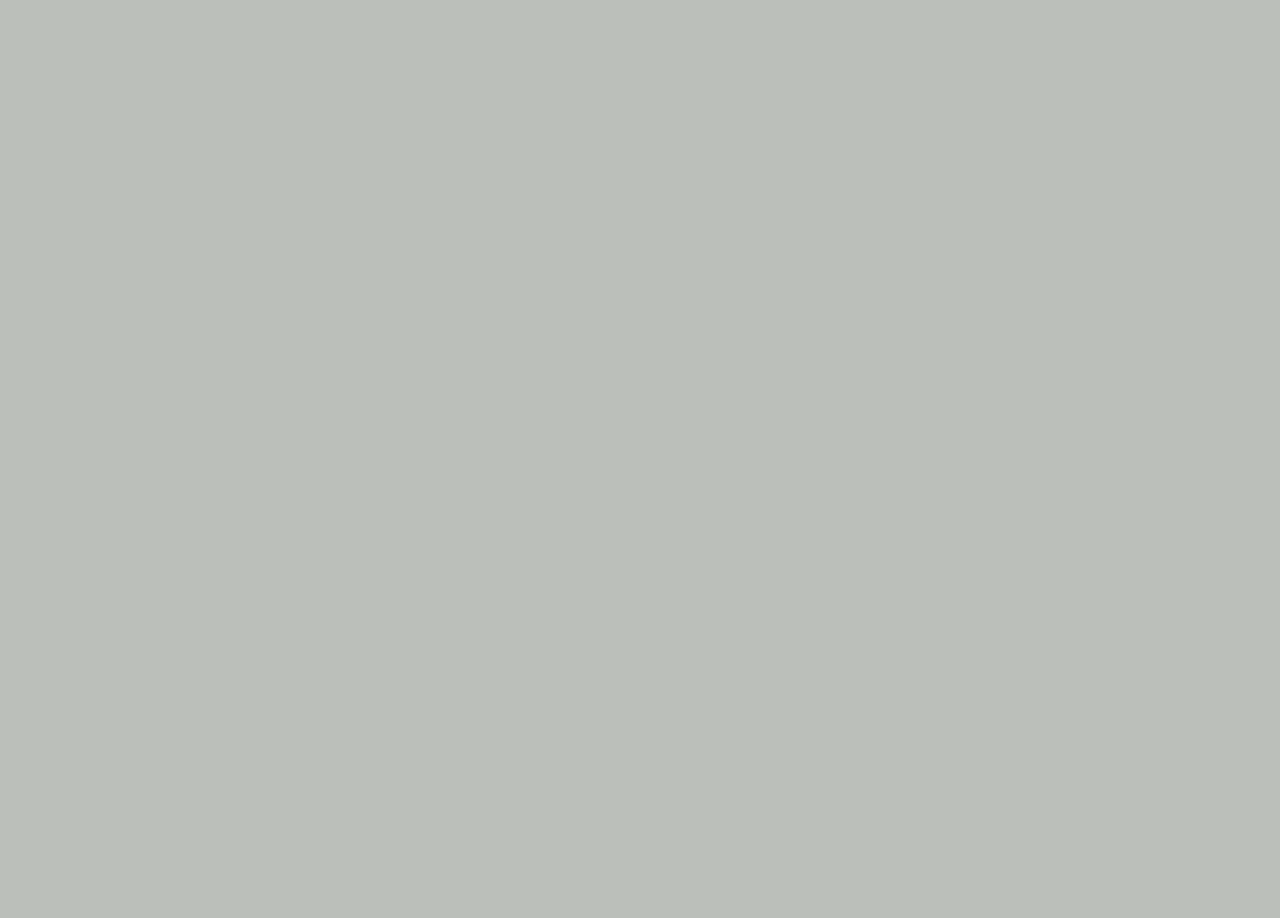
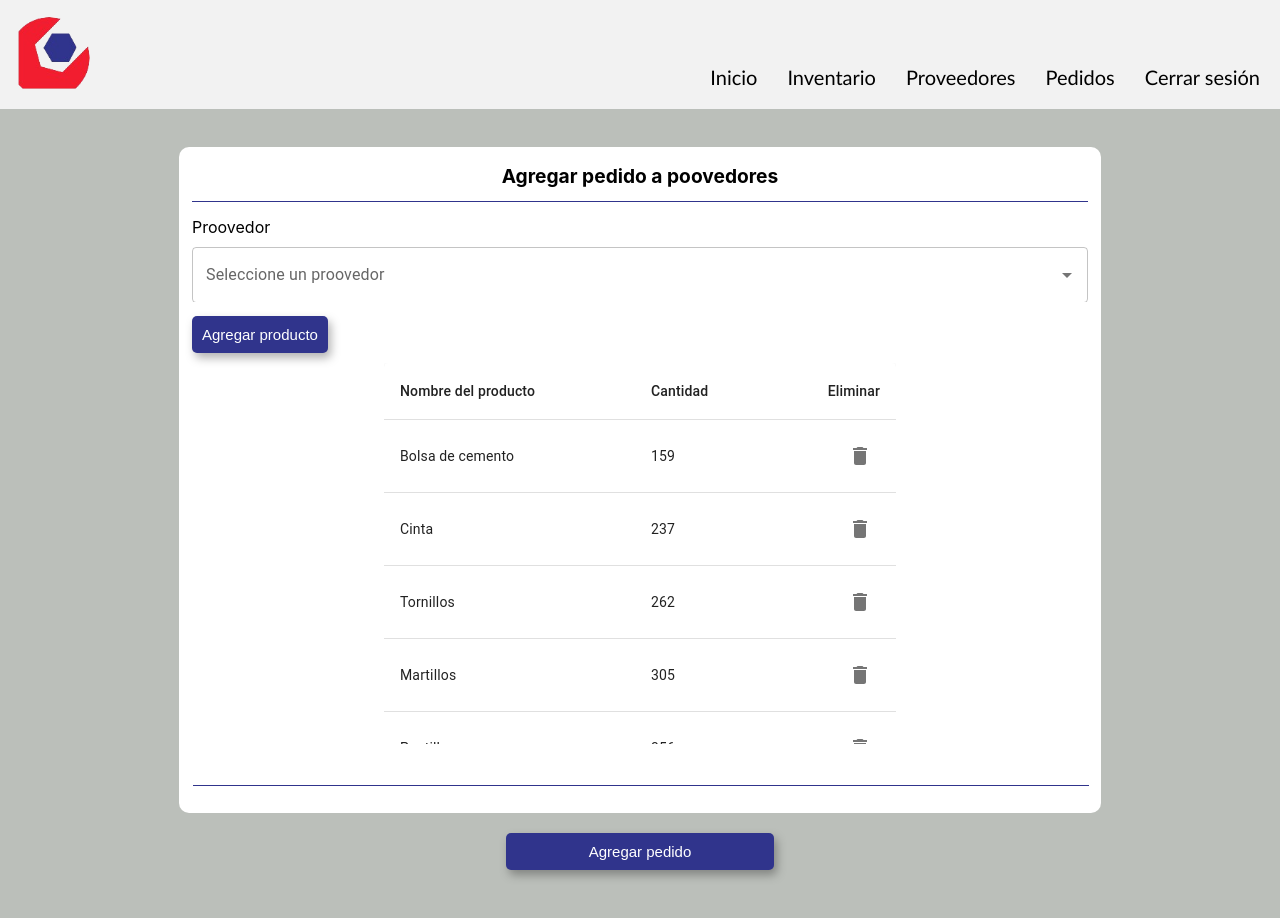
Before and after one commit to Lau36/FerreStock, a React (Create React App) app: page /Pedidos/Crear in a window 1280 px wide. Before the commit this address had no page. Shown: the top 918 px of the page. Before the commit the page ends 800 px from the top, so only its background shows below. Built offline with nearby package versions, Linux system fonts and the light colour scheme.

Commit message:
styles in add orders

```diff
--- a/src/AppRouter.js
+++ b/src/AppRouter.js
@@ -1,24 +1,34 @@
 import React from "react";
-import { BrowserRouter as Router, Route, Routes, Navigate } from "react-router-dom";
+import {
+  BrowserRouter as Router,
+  Route,
+  Routes,
+  Navigate,
+} from "react-router-dom";
 import Register from "./Register/register.js";
 import Login from "./Login/Login.jsx";
 import Home from "./Home/Index";
 import Inventory from "./Inventory/Index.js";
-import Suppliers from "./Suppliers/Suppliers.jsx"
+import Suppliers from "./Suppliers/Suppliers.jsx";
 import Orders from "./Orders/Orders.js";
+import CreateOrders from "./CreateOrders/Index.js";
 
 function AppRouter() {
-  const isLoggedIn = window.localStorage.getItem('token'); // Modificado para usar el token
+  const isLoggedIn = window.localStorage.getItem("token"); // Modificado para usar el token
 
   return (
     <Router>
       <Routes>
-        <Route path="/" element={isLoggedIn ? <Navigate to="/Home" /> : <Login />} />
+        <Route
+          path="/"
+          element={isLoggedIn ? <Navigate to="/Home" /> : <Login />}
+        />
         <Route path="/Registro" element={<Register />} />
         <Route path="/Home" element={<Home />} />
         <Route path="/Inventario" element={<Inventory />} />
-        <Route path="/Proveedores" element={<Suppliers/>} />
-        <Route path="/Pedidos" element={<Orders/>} />
+        <Route path="/Proveedores" element={<Suppliers />} />
+        <Route path="/Pedidos" element={<Orders />} />
+        <Route path="/Pedidos/Crear" element={<CreateOrders />} />
       </Routes>
     </Router>
   );
--- /dev/null
+++ b/src/CreateOrders/CreateOrders.css
@@ -0,0 +1,97 @@
+.conainter-principal{
+    display: flex;
+    justify-content: center;
+    align-items: center;
+    padding: 60vh;
+}
+
+.create-order-container{
+    display: flex;
+    justify-content: center;
+    align-items: center;
+    background-color: #FFFF;
+    border-radius: 10px;
+    flex-direction: column;
+    padding: 1vw;
+    width: 70vw;
+    height: 80vh;
+    margin: 0 auto;
+    margin-top: 3%;
+}
+
+.title-container-orders{
+    margin-top: 0.5vh;
+    color: black;
+    margin-bottom: 1.5vh;
+}
+
+.create-order-title{
+    font-size: 1.5vw;
+    font-weight: bolder;
+}
+
+.line-orders{
+    background-color: #30348C;
+    height: 1px;
+    margin: 1px;
+    margin-bottom: 15px;
+}
+
+.line-orders, .footer-line{
+    width: 100%;
+    margin: 1px;
+    margin-bottom: 15px;
+}
+
+.form-suppliers{
+    display: flex;
+    align-self: flex-start;
+    flex-direction: column;
+    background-color: #FFFF;
+}
+
+.label-supplier{
+    display: flex;
+    justify-content: flex-start;
+    align-items: flex-start;
+    margin-bottom: 10px;
+}
+
+.button-add-product-orders{
+    display: flex;
+    justify-content: flex-start;
+    align-items: flex-start;
+    align-self: flex-start;
+}
+
+.add-product-supplier, .add-order{
+    border: none;
+    border-radius: 5px;
+    background-color: #30348C;
+    color: white;
+    font-size: 15px;
+    cursor: pointer;
+    padding: 10px;
+    margin-top: 10%;
+    filter: drop-shadow(3px 5px 5px rgba(0, 0, 0, 0.3));
+}
+
+.products-container{
+    margin-top: 10px;
+    overflow: auto;
+}
+
+.button-add-orders-container{
+    margin-top: -10px;
+    width: 30%;
+    height: 700px;
+    margin-bottom: -80vh;
+}
+
+.add-order{
+    width: 100%;
+}
+
+.footer-line{
+    margin-top: 40px;
+}
--- /dev/null
+++ b/src/CreateOrders/Index.js
@@ -0,0 +1,153 @@
+import Navbar from "../Components/Navbar";
+import TextField from "@mui/material/TextField";
+import Autocomplete from "@mui/material/Autocomplete";
+import Table from "@mui/material/Table";
+import TableBody from "@mui/material/TableBody";
+import TableCell from "@mui/material/TableCell";
+import TableContainer from "@mui/material/TableContainer";
+import TableHead from "@mui/material/TableHead";
+import TableRow from "@mui/material/TableRow";
+import Paper from "@mui/material/Paper";
+import IconButton from "@mui/material/IconButton";
+import DeleteIcon from "@mui/icons-material/Delete";
+import { Dialog } from "primereact/dialog";
+import "./CreateOrders.css";
+import { useState } from "react";
+
+function createData(name, cuality) {
+  return { name, cuality };
+}
+
+const initialRows = [
+  createData("Bolsa de cemento", 159),
+  createData("Cinta", 237),
+  createData("Tornillos", 262),
+  createData("Martillos", 305),
+  createData("Puntillas", 356),
+];
+
+function CreateOrders() {
+  const suppliers = [
+    { label: "Proovedor 1" },
+    { label: "Proovedor 2" },
+    { label: "Proovedor 3" },
+    { label: "Proovedor 4" },
+  ];
+  const [rows, setRows] = useState(initialRows);
+  const [modalIsOpen, setModalIsOpen] = useState(false);
+
+  const handleDelete = (name) => {
+    const filteredRows = rows.filter((row) => row.name !== name);
+    setRows(filteredRows);
+  };
+
+  const openModal = () => {
+    setModalIsOpen(true);
+  };
+
+  const closeModal = () => {
+    setModalIsOpen(false);
+  };
+
+  return (
+    <>
+      <Navbar />
+      <div className="container-principal">
+        <div className="create-order-container">
+          <div className="title-container-orders">
+            <label className="create-order-title">
+              Agregar pedido a poovedores
+            </label>
+          </div>
+
+          <div className="line-orders"></div>
+          <div className="form-suppliers">
+            <label className="label-supplier">Proovedor</label>
+            <Autocomplete
+              disablePortal
+              id="combo-box-demo"
+              options={suppliers}
+              sx={{ width: "70vw", height: "8vh" }}
+              renderInput={(params) => (
+                <TextField {...params} label="Seleccione un proovedor" />
+              )}
+            />
+          </div>
+          <div className="button-add-product-orders">
+            <button
+              type="submit"
+              className="add-product-supplier"
+              onClick={openModal}
+            >
+              Agregar producto
+            </button>
+          </div>
+          <div className="products-container">
+            <TableContainer component={Paper}>
+              <Table
+                sx={{ width: "40vw", height: "10vh" }}
+                aria-label="simple table"
+              >
+                <TableHead>
+                  <TableRow>
+                    <TableCell>Nombre del producto</TableCell>
+                    <TableCell>Cantidad</TableCell>
+                    <TableCell align="right">Eliminar</TableCell>
+                  </TableRow>
+                </TableHead>
+                <TableBody>
+                  {rows.map((row) => (
+                    <TableRow
+                      key={row.name}
+                      sx={{ "&:last-child td, &:last-child th": { border: 0 } }}
+                    >
+                      <TableCell component="th" scope="row">
+                        {row.name}
+                      </TableCell>
+                      <TableCell>{row.cuality}</TableCell>
+                      <TableCell align="right">
+                        <IconButton
+                          onClick={() => handleDelete(row.name)}
+                          aria-label="delete"
+                        >
+                          <DeleteIcon />
+                        </IconButton>
+                      </TableCell>
+                    </TableRow>
+                  ))}
+                </TableBody>
+              </Table>
+            </TableContainer>
+          </div>
+          <div className="footer-line">
+            <div className="line-orders" />
+          </div>
+          <div className="button-add-orders-container">
+            <button type="submit" className="add-order">
+              Agregar pedido
+            </button>
+          </div>
+        </div>
+      </div>
+      <div className="modal-container">
+        <Dialog
+          visible={modalIsOpen}
+          draggable={false}
+          closable={false}
+          modal={true}
+          onHide={closeModal}
+          className="dialog-update-product"
+        >
+          <div className="close-button-container">
+            <button className="close-button" onClick={closeModal}>
+              X
+            </button>
+          </div>
+          <h3 className="title-add-product">Agregar un nuevo producto</h3>
+        </Dialog>
+      </div>
+    </>
+  );
+}
+
+export default CreateOrders;
```
Also changed, not shown: 1 other file (tests, documents, lock files or other folders).
